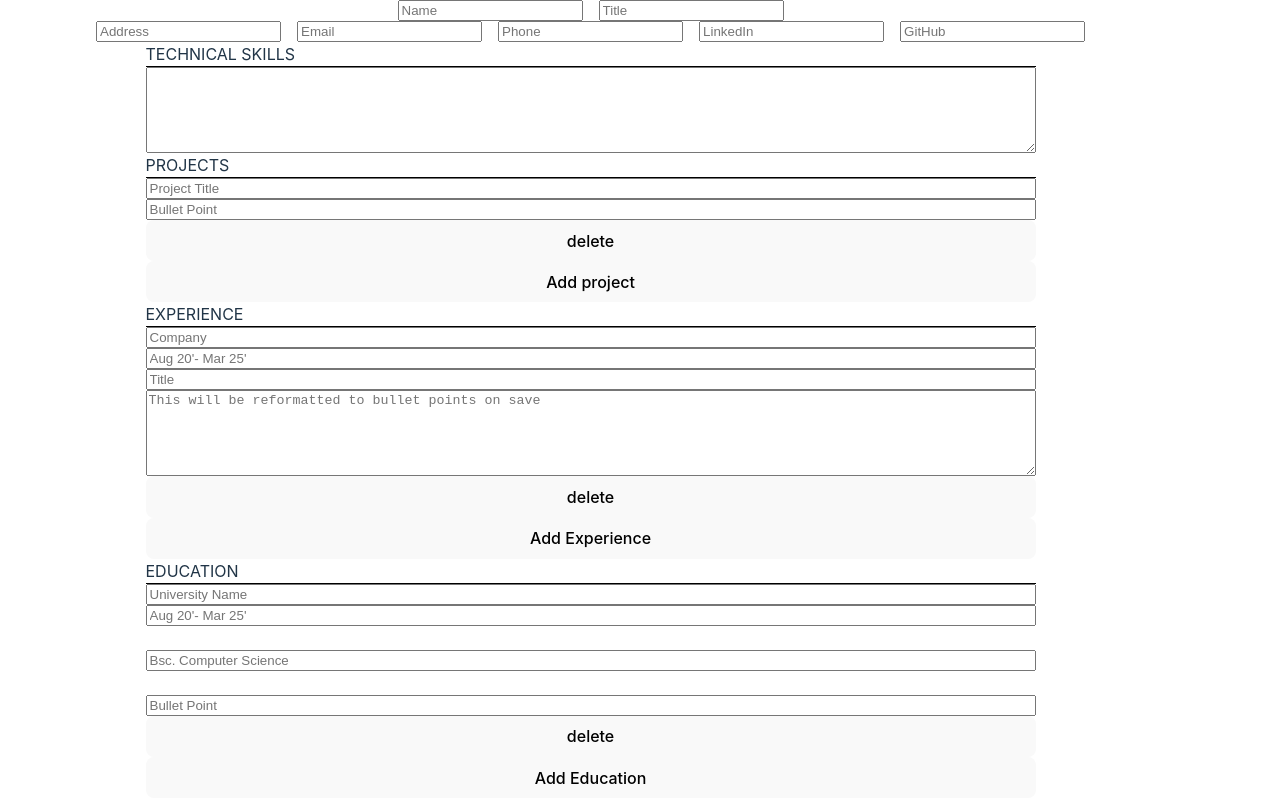
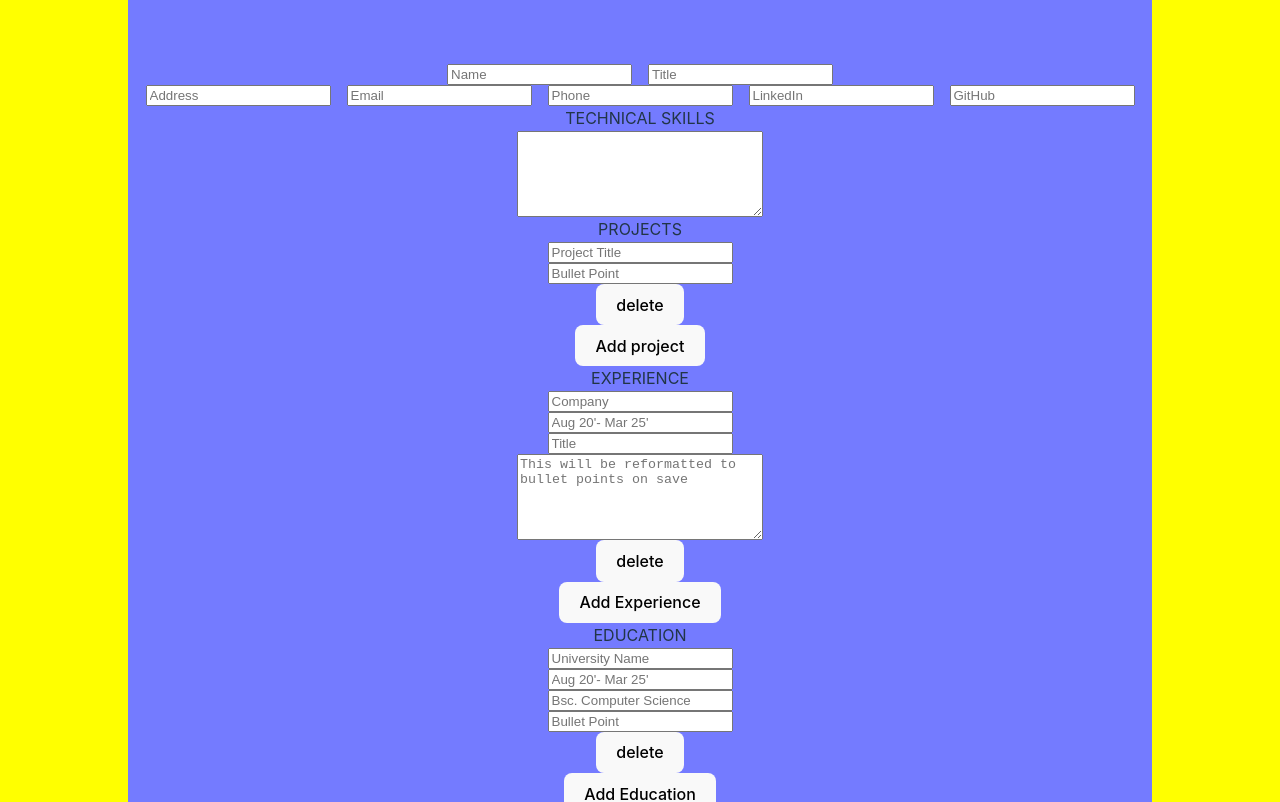
Before and after one commit to Eveieve/CV-builder, a React (Vite) app in the folder vite-project/: page / in a window 1280 px wide. Shown: the top 802 px of the page. Built offline with nearby package versions, Linux system fonts and the light colour scheme.

Commit message:
[css] make use #root

```diff
--- a/vite-project/src/EducationItem.jsx
+++ b/vite-project/src/EducationItem.jsx
@@ -23,14 +23,12 @@ function EducationItem({ id, educationItem, onChange, onDelete }) {
         name="date"
         value={educationItem.date}
       />
-      <br />
       <input
         placeholder="Bsc. Computer Science"
         onChange={handleChange}
         name="major"
         value={educationItem.major}
       />
-      <br />
       <BulletPoints bulletPointObj={educationItem.bulletPoint} />
       <input
         placeholder="Bullet Point"
--- a/vite-project/src/index.css
+++ b/vite-project/src/index.css
@@ -73,22 +73,27 @@ button:focus-visible {
   /* border: 2px green solid; */
   margin: 0;
 }
-body, html {
-  max-width: 100%;
-  height: auto;
-  display: flex;
-  justify-content: center;
-}
+
 #root {
   min-width: 100%;
   height: auto;
+  width: 100%;
+  height: 100%;
+  display: flex;
+  justify-content: center;
+  align-content: center;
+  background-color: yellow;
 }
 
 form {
+  padding: 4rem;
   display: flex;
   flex-direction: column;
-  max-width: 90%;
-  height: auto;
+  max-width: 70%;
+  /* min-height: 100%; */
+  justify-content: center;
+  align-items: center;
+  background-color: #747bff;
 }
 
 .personal-one {
```
